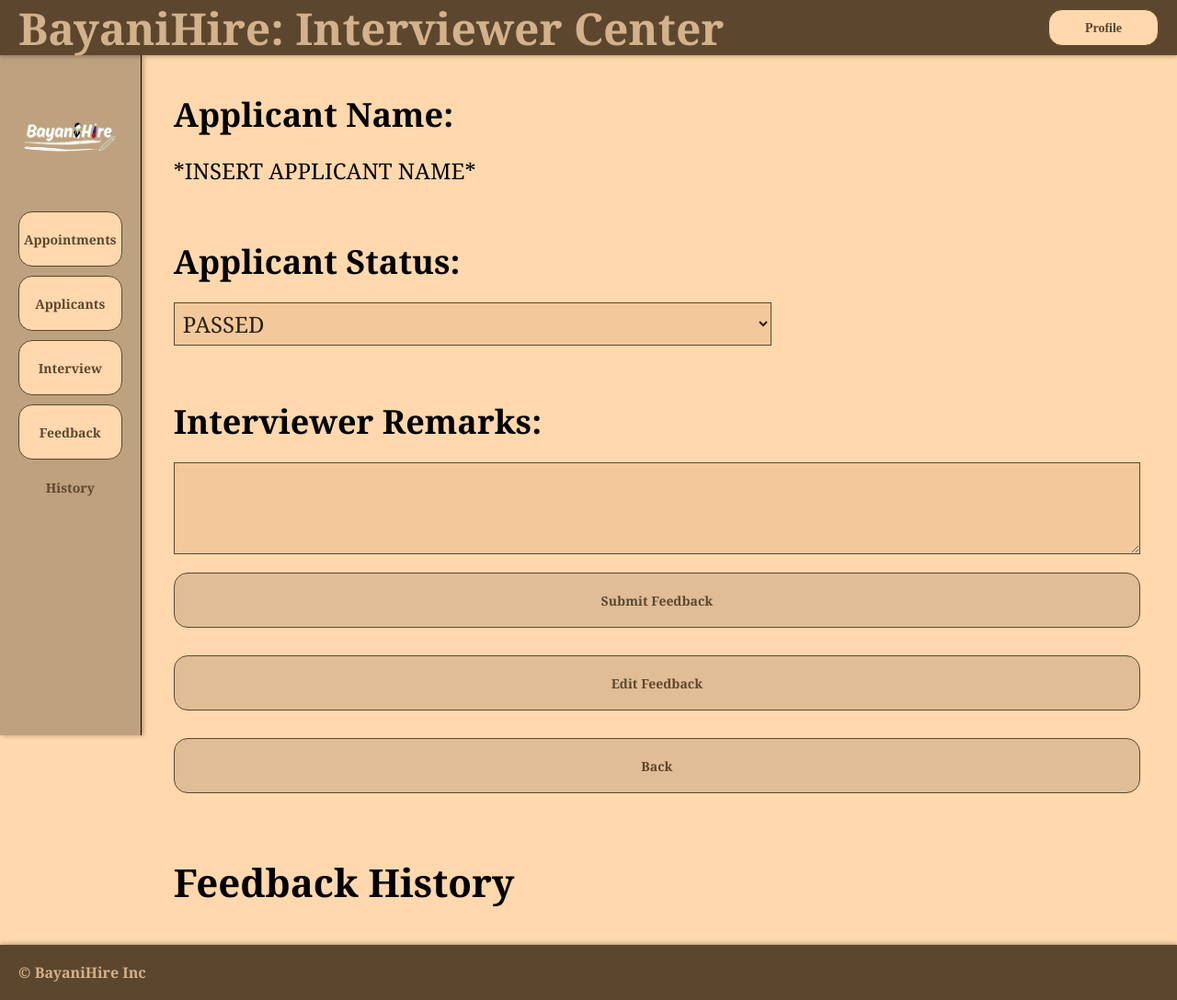
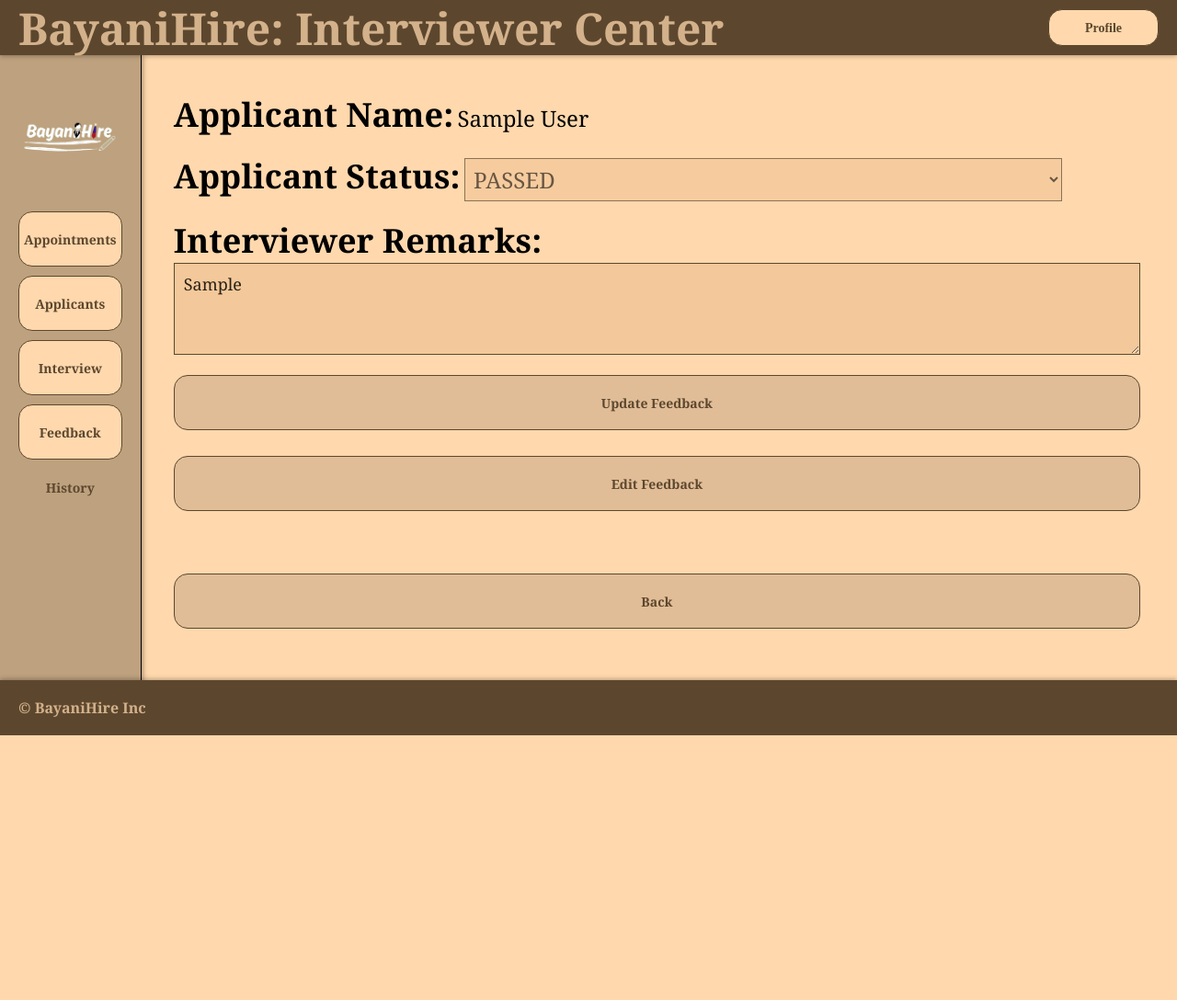
Before and after one commit to BayaniHire/WebApplication, a Django app: template users_app/templates/EditFeedback.html in a window 1280 px wide. Shown: the whole page at 92% size. After the commit the page ends 800 px from the top, so only its background shows below. Run offline with Django 5.2, Linux system fonts and the light colour scheme; the template is opened without the code that fills it: most values are stand-ins (such as "Sample title", 1, 10 or a date in 2020).

Commit message:
Update EditFeedback.html

```diff
--- a/users_app/templates/EditFeedback.html
+++ b/users_app/templates/EditFeedback.html
@@ -2,32 +2,47 @@
 
 {% block body %}
 <div class="main-content">
-    <label class="header-label">Applicant Name:</label>
+    <form method="POST">
+        {% csrf_token %}
 
-    <label class="sub-label">*INSERT APPLICANT NAME*</label>
+        <!-- Applicant Name -->
+        <label class="header-label">Applicant Name:</label>
+        <label class="sub-label">{{ applicant.account.first_name }} {{ applicant.account.last_name }}</label>
+        <br><br>
+
+        <!-- Applicant Status -->
+        <label class="header-label">Applicant Status:</label>
+        <select name="status" id="status_dropdown" class="dropdown" required disabled>
+            <option value="PASSED" {% if applicant.interviewer_feedback_status == 'PASSED' %}selected{% endif %}>PASSED</option>
+            <option value="FAILED" {% if applicant.interviewer_feedback_status == 'FAILED' %}selected{% endif %}>FAILED</option>
+        </select>
+        <br><br>
+
+        <!-- Interviewer Remarks -->
+        <label class="header-label">Interviewer Remarks:</label>
+        <textarea name="feedback" id="remarks_textarea" class="remarks-textarea" disabled>{{ applicant.interviewer_feedback }}</textarea>
+        <br><br>
+
+        <!-- Update Feedback Button -->
+        <button type="submit" class="bodybutton" id="update_button" disabled>Update Feedback</button>
+        <br><br>
+
+        <!-- Edit Feedback Button -->
+        <button type="button" id="edit_feedback_button" class="bodybutton" onclick="enableEdit()">Edit Feedback</button>
+    </form>
+
     <br>
+    <!-- Back Button -->
+    <button class="bodybutton" onclick="window.location.href='{% url 'INThistory' %}'">Back</button>
+</div>
 
-    <label class="header-label">Applicant Status:</label>
-    <select class="dropdown">
-        <option>PASSED</option>
-        <option>FAILED</option>
-    </select>
-    <br>
-
-    <label class="header-label">Interviewer Remarks:</label>
-
-    <textarea class="remarks-textarea"></textarea>
-
-
-    <button class="bodybutton">Submit Feedback</button>
-
-    <button class="bodybutton">Edit Feedback</button>
-
-    <button class="bodybutton" onclick="window.location.href='{% url 'INThistory' %}'">Back</button>
-    <br>
-
-    <div class="qualified-applicants">
-        <h2>Feedback History</h2>
-    </div>
-</div>
+<script>
+    // Function to enable the dropdown and remarks textarea when "Edit Feedback" is clicked
+    function enableEdit() {
+        document.getElementById("status_dropdown").disabled = false;
+        document.getElementById("remarks_textarea").disabled = false;
+        document.getElementById("update_button").disabled = false;  // Enable the update button
+        document.getElementById("edit_feedback_button").disabled = true;  // Disable the button after clicking it
+    }
+</script>
 {% endblock %}
```
